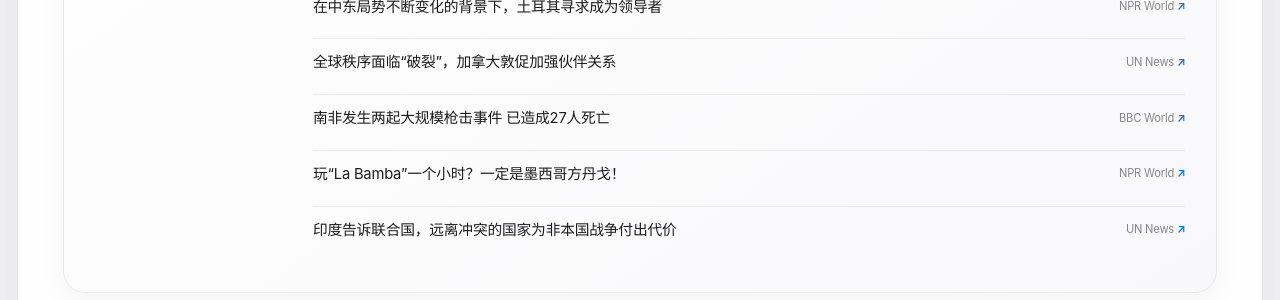
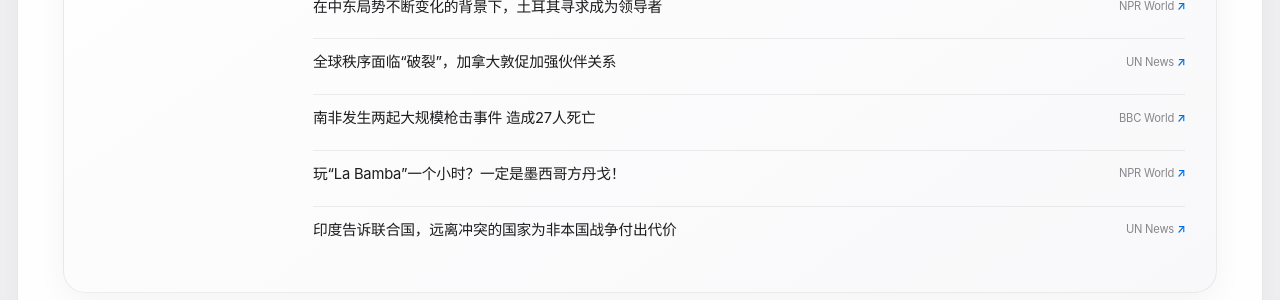
Before and after one commit to HaoxiangLuo/HaoxiangLuo.github.io, a Jekyll site: the page built from _pages/daily-news-zh.html, in a window 1280 px wide and 900 px high, scrolled down 520 px. Shown: the part 151-451 px from the top of the window. Built offline with Jekyll 4.4.1, drawn with Linux system fonts in a browser that asks for light colours; a style sheet for code colours, icons or effects is not loaded.

Commit message:
Update daily news 2026-09-27

```diff
--- a/_data/daily_news.json
+++ b/_data/daily_news.json
@@ -1,5 +1,5 @@
 {
-  "updated_at": "2026-09-27T21:23:56+08:00",
+  "updated_at": "2026-09-27T22:23:39+08:00",
   "days": [
     {
       "date": "2026-09-27",
@@ -44,7 +44,7 @@
           "title": "Two mass shootings in South Africa leave 27 dead",
           "source": "BBC World",
           "url": "https://www.bbc.co.uk/news/articles/ck5ywnp075d1o?at_medium=RSS&at_campaign=rss",
-          "title_zh": "南非发生两起大规模枪击事件 已造成27人死亡"
+          "title_zh": "南非发生两起大规模枪击事件 造成27人死亡"
         },
         {
           "title": "Playing 'La Bamba' for an hour? Must be a Mexican fandango!",
```
